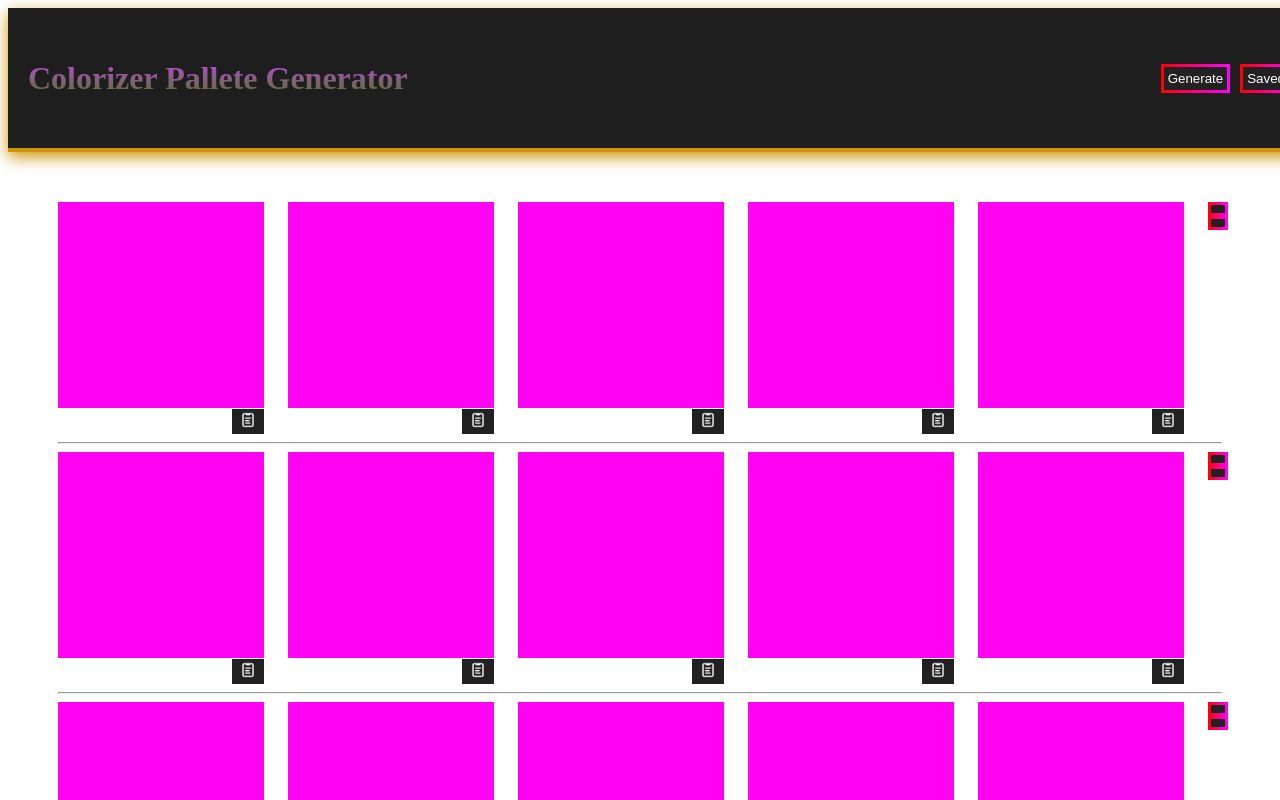
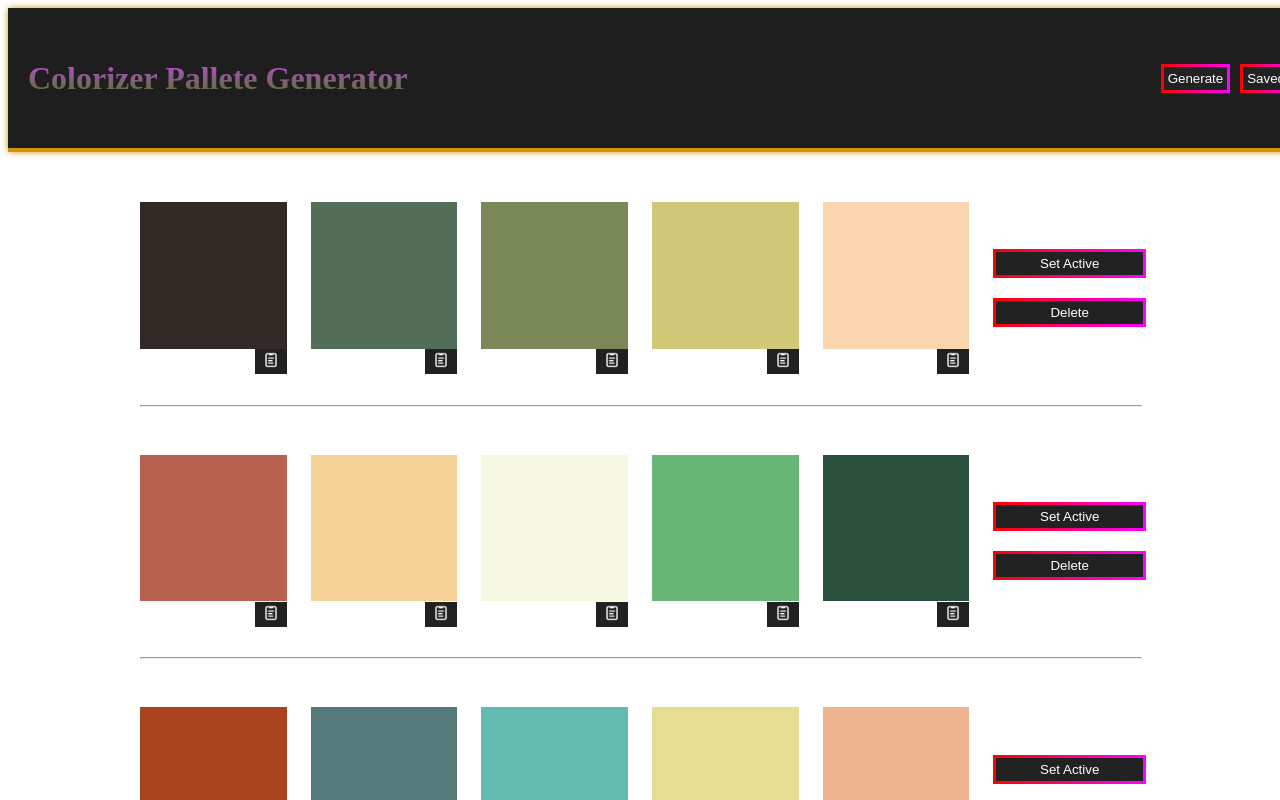
Before and after one commit to simo994q/pallette-generator-ts, a React (Vite) app: page /mypallettes in a window 1280 px wide. Shown: the top 800 px of the page. Built offline with nearby package versions, Linux system fonts and the light colour scheme; the HTML template or start-up script is replaced by a standard one.

Commit message:
start of styling and function :100:

```diff
--- a/src/App.tsx
+++ b/src/App.tsx
@@ -12,7 +12,7 @@ function App() {
           <Routes>
             <Route path="/" element={<MainLayout />} >
               <Route index element={<Homepage title={"Your new colors"} />} />
-              <Route path="/mypallettes" element={<MyPallettes title={'My Pallettes'} />} />
+              <Route path="/mypallettes" element={<MyPallettes />} />
             </Route>
           </Routes>
         </BrowserRouter>
--- a/src/Components/ColorGroupHome/ColorGroupHome.module.scss
+++ b/src/Components/ColorGroupHome/ColorGroupHome.module.scss
@@ -3,7 +3,7 @@
     grid-template-columns: 1fr 1fr 1fr 1fr 1fr;
     width: 100%;
     justify-content: center;
-    gap: 4rem;
+    gap: 1.5rem;
 
 }
 
--- a/src/Pages/Homepage.tsx
+++ b/src/Pages/Homepage.tsx
@@ -38,7 +38,6 @@ export function Homepage({ title }: { title: string }) {
         return data;
     }
 
-    console.log(generatedPallette);
 
     useEffect(() => {
         if (localStorage.getItem('generatedPallette')) {
--- a/src/Pages/MyPallettes.tsx
+++ b/src/Pages/MyPallettes.tsx
@@ -4,61 +4,35 @@ import ColorCard from '../Components/ColorCardSaved/ColorCardSaved'
 import ColorGroup from '../Components/ColorGroupSaved/ColorGroupSaved'
 
 
-export function MyPallettes({ title }: { title: string }) {
+export function MyPallettes() {
 
+    const fakeData: Array<Array<string>> = [['#322a26', '#536e57', '#7a8857', '#d1c877', '#fbd5ae'], ['#b8614e', '#f7d298', '#f7f8e2', '#68b578', '#2b4f3d'], ['#a8431e', '#55797a', '#62bab1', '#e6dc92', '#eeb490']]
 
     return (
         <>
             <section className={mypalletsStyle.savedPallets}>
-
+                {fakeData.map((pallettes, i) => {
+                    return (
+                        <div key={i}>
                             <ColorGroup>
-                    <ColorCard color={'#ff03f2'} copytext={false} />
-                    <ColorCard color={'#ff03f2'} copytext={false} />
-                    <ColorCard color={'#ff03f2'} copytext={false} />
-                    <ColorCard color={'#ff03f2'} copytext={false} />
-                    <ColorCard color={'#ff03f2'} copytext={false} />
+                                <ColorCard color={pallettes[0]} copytext={false} />
+                                <ColorCard color={pallettes[1]} copytext={false} />
+                                <ColorCard color={pallettes[2]} copytext={false} />
+                                <ColorCard color={pallettes[3]} copytext={false} />
+                                <ColorCard color={pallettes[4]} copytext={false} />
                                 <div className={mypalletsStyle.buttonsToTheSide}>
-                        <Button />
-                        <Button />
+                                    <Button>Set Active</Button>
+                                    <Button>Delete</Button>
                                 </div>
                             </ColorGroup>
                             <div className={mypalletsStyle.buttonsDownUnder}>
-                    <Button />
-                    <Button />
+                                <Button>Set Active</Button>
+                                <Button>Delete</Button>
                             </div>
-                <hr />
-                <ColorGroup>
-                    <ColorCard color={'#ff03f2'} copytext={false} />
-                    <ColorCard color={'#ff03f2'} copytext={false} />
-                    <ColorCard color={'#ff03f2'} copytext={false} />
-                    <ColorCard color={'#ff03f2'} copytext={false} />
-                    <ColorCard color={'#ff03f2'} copytext={false} />
-                    <div className={mypalletsStyle.buttonsToTheSide}>
-                        <Button />
-                        <Button />
+                            <hr className={i !== fakeData.length - 1 ? mypalletsStyle.lineFull : mypalletsStyle.lineNone} />
                         </div>
-                </ColorGroup>
-                <div className={mypalletsStyle.buttonsDownUnder}>
-                    <Button />
-                    <Button />
-                </div>
-                <hr />
-                <ColorGroup>
-                    <ColorCard color={'#ff03f2'} copytext={false} />
-                    <ColorCard color={'#ff03f2'} copytext={false} />
-                    <ColorCard color={'#ff03f2'} copytext={false} />
-                    <ColorCard color={'#ff03f2'} copytext={false} />
-                    <ColorCard color={'#ff03f2'} copytext={false} />
-                    <div className={mypalletsStyle.buttonsToTheSide}>
-                        <Button />
-                        <Button />
-                    </div>
-                </ColorGroup>
-                <div className={mypalletsStyle.buttonsDownUnder}>
-                    <Button />
-                    <Button />
-                </div>
-
+                    )
+                })}
             </section>
         </>
 
--- a/src/Pages/Mypallettes.module.scss
+++ b/src/Pages/Mypallettes.module.scss
@@ -1,28 +1,42 @@
 .savedPallets {
+    padding: 50px;
+    display: flex;
+    flex-direction: column;
+    gap: 40px;
+    max-width: 1000px;
+    margin: auto;
+}
 
-    padding: 50px;
-
-    hr {
-        // margin: 50px;
-    }
+.buttonsToTheSide {
+    width: 100%;
+    display: flex;
+    flex-direction: column;
+    justify-content: center;
+    gap: 20px;
 }
 
 .buttonsDownUnder {
     display: none;
 }
 
+.lineFull {
+    width: 100%;
+    margin-top: 30px;
+}
 
-@media (max-width: 360px) {
+.lineNone {
+    display: none;
+}
+
+
+@media (max-width: 680px) {
 
     hr {
         display: none;
     }
 
-
-    @media (max-width: 360px) {
-
-        .savedPallets{
-            padding: 5px;
+        .savedPallets {
+            padding: 20px;
         }
 
         .buttonsToTheSide {
@@ -34,6 +48,4 @@
             display: flex;
             flex-direction: row;
         }
-    }
-
 }
--- a/src/Pages/Nav/Nav.module.scss
+++ b/src/Pages/Nav/Nav.module.scss
@@ -7,7 +7,7 @@
     height: 100px;
     align-items: center;
     padding: 20px;
-    filter: drop-shadow(0px 5px 8px #CF9407);
+    filter: drop-shadow(0px 0px 3px #CF9407);
 
     nav {
         display: flex;
```
Lines whose indentation alone changed are shown as unchanged.
